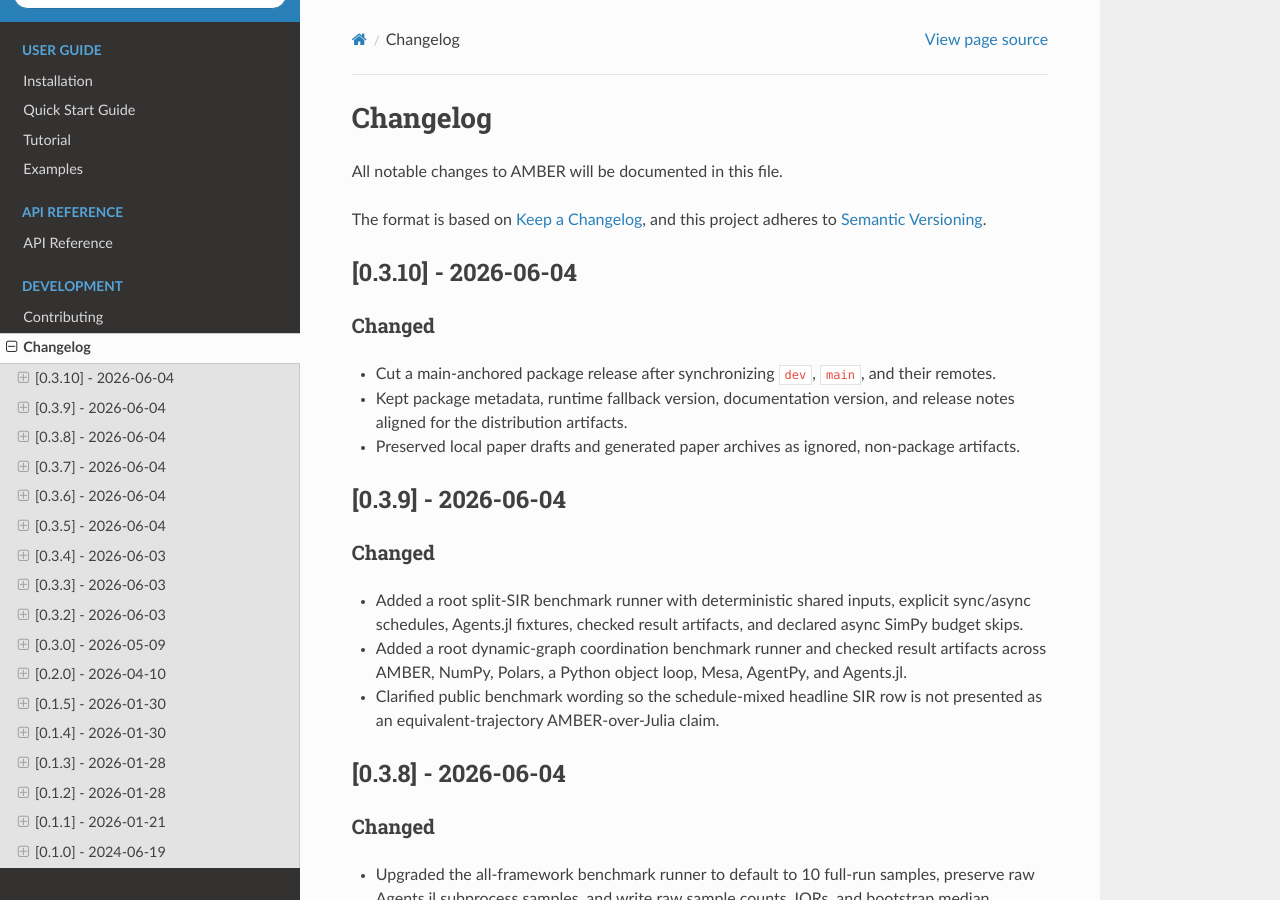
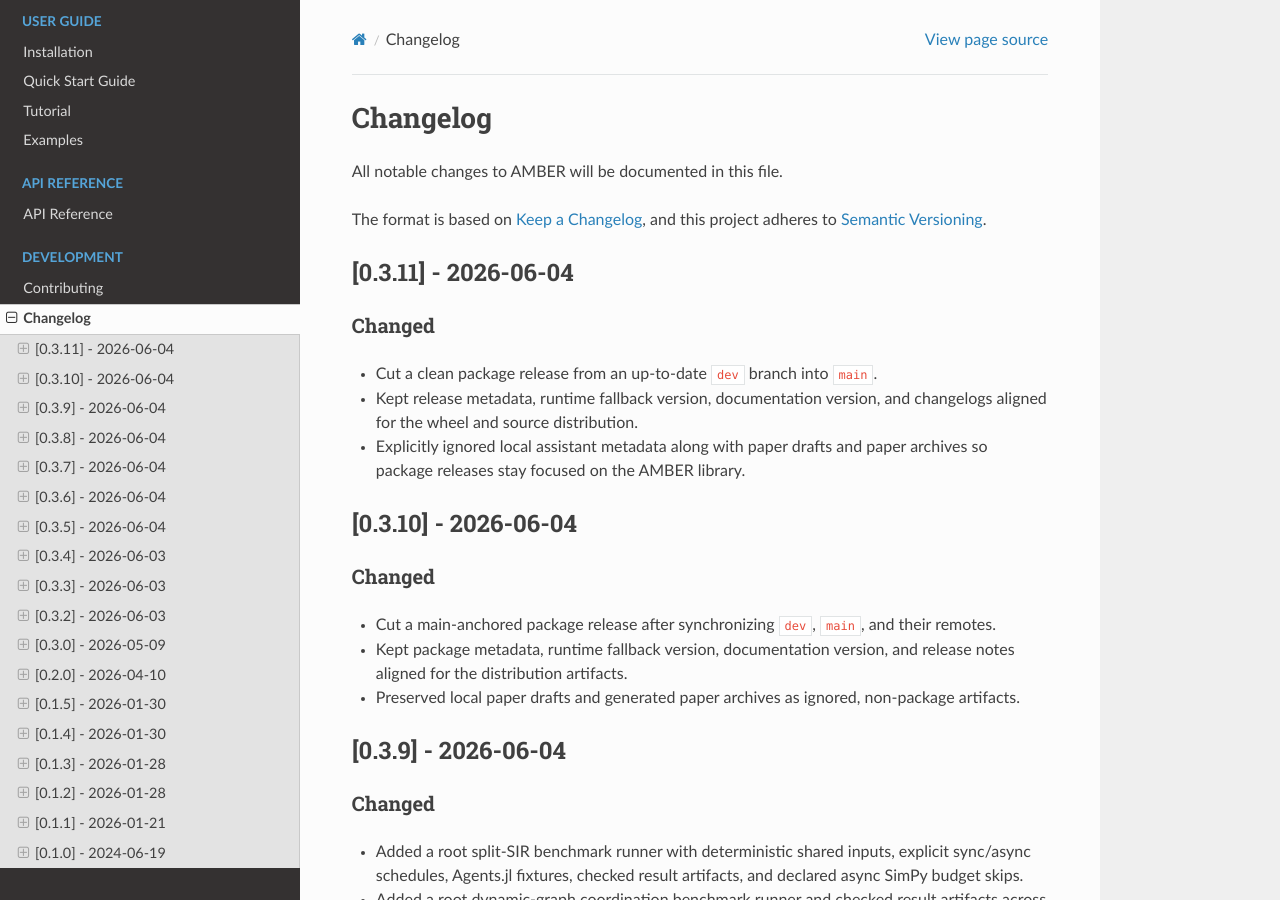
Before and after one commit to a11to1n3/AMBER, a Sphinx documentation site: the page built from docs/changelog.rst, in a window 1280 px wide and 900 px high. Built offline with Sphinx 7.4.7 and the Read the Docs theme 3.1.0, drawn with Linux system fonts in a browser that asks for light colours.

Commit message:
Release v0.3.11 package alignment
Align release metadata and changelogs for a clean main-bound package release while keeping local paper and assistant artifacts out of the distribution surface.

🤖 Generated with [Claude Code](https://claude.ai/code)

Co-Authored-By: Claude <noreply@anthropic.com>

```diff
--- a/docs/changelog.rst
+++ b/docs/changelog.rst
@@ -5,6 +5,17 @@ All notable changes to AMBER will be documented in this file.
 
 The format is based on `Keep a Changelog <https://keepachangelog.com/en/1.0.0/>`_,
 and this project adheres to `Semantic Versioning <https://semver.org/spec/v2.0.0.html>`_.
+
+[0.3.11] - 2026-06-04
+---------------------
+
+Changed
+~~~~~~~
+- Cut a clean package release from an up-to-date ``dev`` branch into ``main``.
+- Kept release metadata, runtime fallback version, documentation version, and
+  changelogs aligned for the wheel and source distribution.
+- Explicitly ignored local assistant metadata along with paper drafts and paper
+  archives so package releases stay focused on the AMBER library.
 
 [0.3.10] - 2026-06-04
 ----------------------
--- a/docs/conf.py
+++ b/docs/conf.py
@@ -26,7 +26,7 @@ author = 'a11to1n3'
 try:
     release = metadata_version('ambr')
 except PackageNotFoundError:
-    release = '0.3.10'
+    release = '0.3.11'
 version = release
 
 # -- General configuration ---------------------------------------------------
--- a/pyproject.toml
+++ b/pyproject.toml
@@ -4,7 +4,7 @@ build-backend = "setuptools.build_meta"
 
 [project]
 name = "ambr"
-version = "0.3.10"
+version = "0.3.11"
 description = "Agent-based Modeling with Blazingly Efficient Records"
 readme = { file = "README.md", content-type = "text/markdown" }
 requires-python = ">=3.9"
--- a/src/ambr/__init__.py
+++ b/src/ambr/__init__.py
@@ -62,7 +62,7 @@ from .performance import (
 try:
     __version__ = _metadata_version('ambr')
 except _PackageNotFoundError:
-    __version__ = '0.3.10'
+    __version__ = '0.3.11'
 
 __author__ = 'a11to1n3'
 __email__ = 'citation.needed@example.com'
```
Also changed, not shown: CHANGELOG.md (+10 -0 lines), 1 other file.
